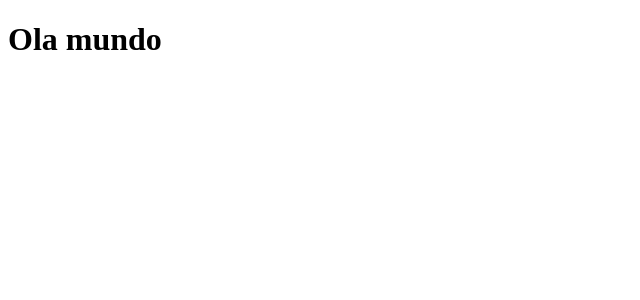
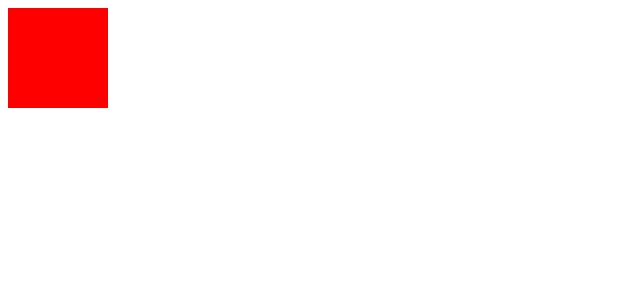
Before and after one commit to Patrikmagalhaes/conselhos_frontend, a React (Vite) app: page / in a window 1280 px wide. Shown: the top 300 px of the page, without its empty margins (0-640 px from the left). Built offline with nearby package versions, Linux system fonts and the light colour scheme.

Commit message:
feat(screens) creat browserRouter

```diff
--- a/package.json
+++ b/package.json
@@ -12,6 +12,7 @@
   "dependencies": {
     "react": "^19.1.1",
     "react-dom": "^19.1.1",
+    "react-router-dom": "^7.9.4",
     "styled-components": "^6.1.19"
   },
   "devDependencies": {
--- a/src/App.tsx
+++ b/src/App.tsx
@@ -1,10 +1,17 @@
+import { BrowserRouter, Route, Routes } from 'react-router-dom'
 import './App.css'
+import SelectCharacter from './screens/SelectCharacter'
 
 function App() {
 
   return (
     <>
-      <h1>Ola mundo</h1>
+      <BrowserRouter>
+        <Routes>
+          <Route path='/' element={<SelectCharacter />} />
+        </Routes>
+      </BrowserRouter>
+
     </>
   )
 }
--- /dev/null
+++ b/src/screens/SelectCharacter/Carousel.tsx
@@ -0,0 +1,18 @@
+import { ContainerLapide } from "./styles"
+
+function Carousel() {
+    return (
+        <>
+            <ContainerLapide>
+
+                <div>
+                    <div></div>
+                </div>
+
+
+            </ContainerLapide>
+        </>
+    )
+}
+
+export default Carousel
--- /dev/null
+++ b/src/screens/SelectCharacter/index.tsx
@@ -0,0 +1,11 @@
+import Carousel from "./Carousel"
+
+function SelectCharacter() {
+    return (
+        <>
+            <Carousel />
+        </>
+    )
+}
+
+export default SelectCharacter
--- /dev/null
+++ b/src/screens/SelectCharacter/styles.ts
@@ -0,0 +1,8 @@
+import styled from "styled-components";
+
+export const ContainerLapide = styled.div`
+
+background-color: red;
+width:100px;
+height: 100px;
+`
```
Also changed, not shown: 1 other file (tests, documents, lock files or other folders).
